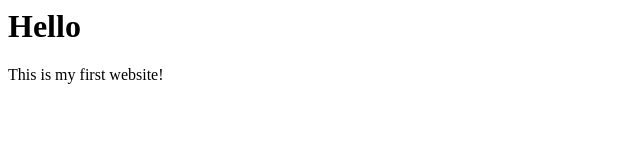
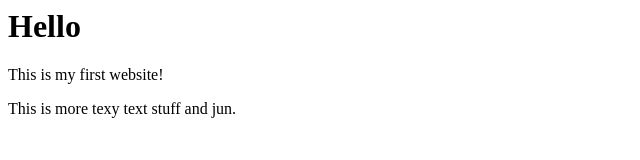
Before and after one commit to Elisa0122/intro-to-github, a plain HTML site: page index.html in a window 1280 px wide. Shown: the whole page, without its empty margins (0-640 px from the left). Drawn offline with Linux system fonts and the light colour scheme.

```diff
--- a/index.html
+++ b/index.html
@@ -1,3 +1,5 @@
 <h1>Hello</h1>
 
 <p>This is my first website!</p>
+
+<p>This is more texy text stuff and jun.</p>
```
